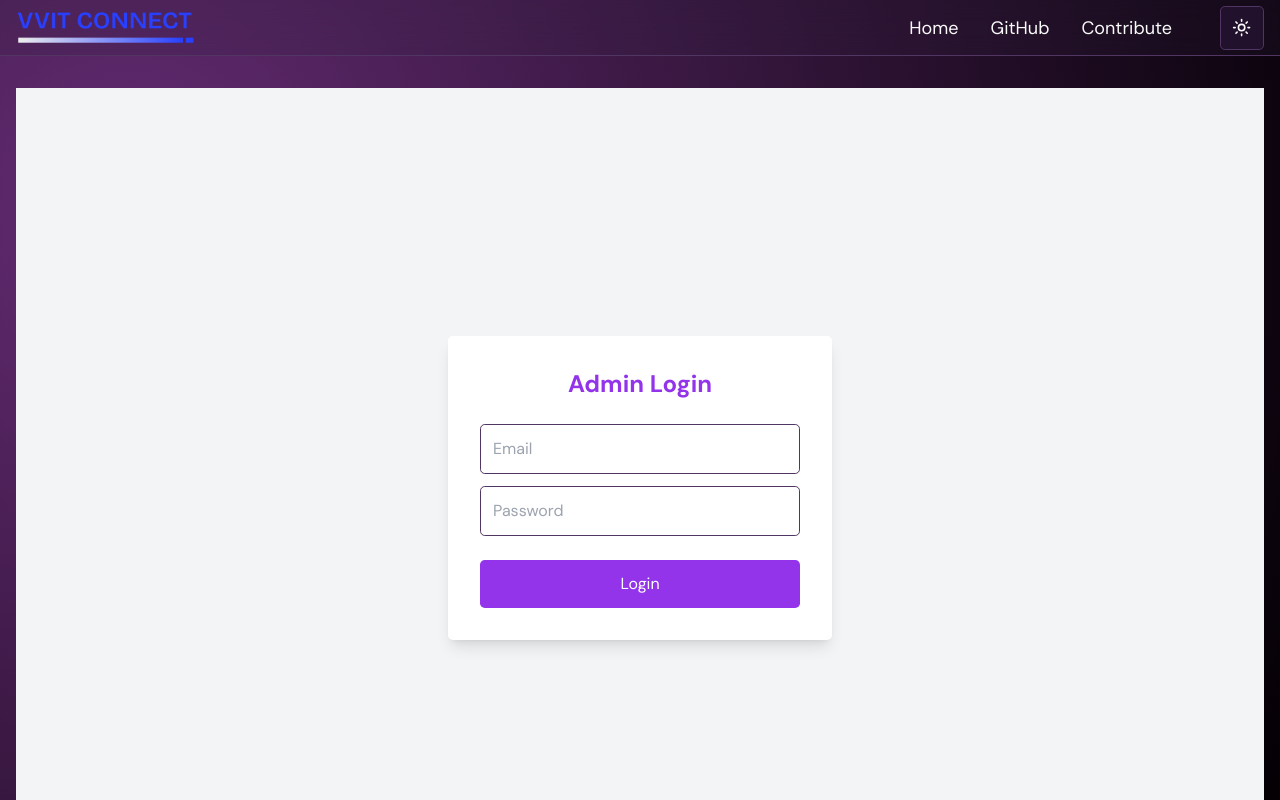
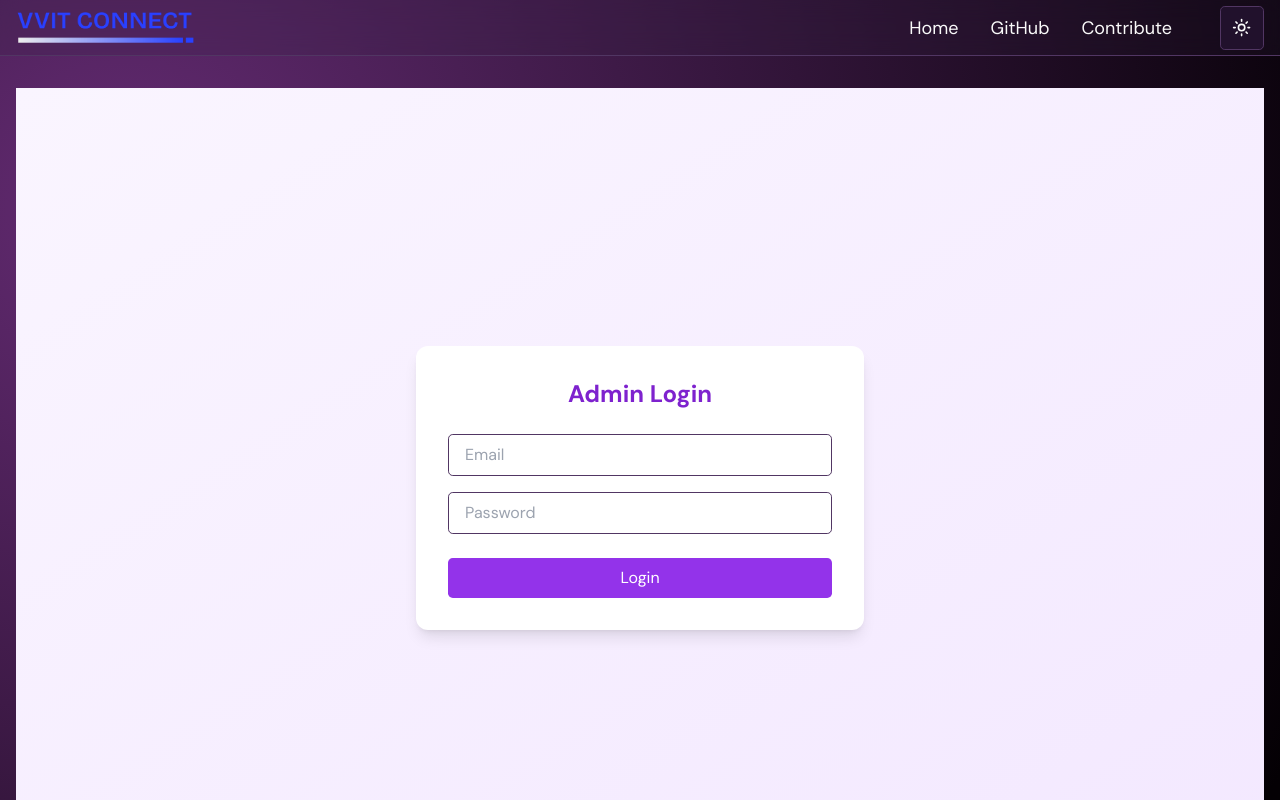
Before and after one commit to pyKinsu/VVITConnect, a Next.js app: page /admin/login in a window 1280 px wide. Shown: the top 800 px of the page. Built offline with nearby package versions, Linux system fonts and the light colour scheme.

Commit message:
Update page.tsx

```diff
--- a/src/app/admin/login/page.tsx
+++ b/src/app/admin/login/page.tsx
@@ -1,9 +1,9 @@
 "use client";
 
 import { useState } from "react";
-import { useRouter } from "next/navigation";
 import { signInWithEmailAndPassword } from "firebase/auth";
 import { auth } from "@/lib/firebase";
+import { useRouter } from "next/navigation";
 
 export default function AdminLoginPage() {
   const [email, setEmail] = useState("");
@@ -13,47 +13,50 @@ export default function AdminLoginPage() {
 
   const handleLogin = async (e: React.FormEvent) => {
     e.preventDefault();
-    setError("");
     try {
       await signInWithEmailAndPassword(auth, email, password);
-      localStorage.setItem("isAdmin", "true");
-      router.push("/admin/routine-editor");
-    } catch (err: any) {
-      setError("Invalid email or password");
+      router.push("/admin");
+    } catch (err) {
+      console.error(err);
+      setError("Invalid credentials. Try again.");
     }
   };
 
   return (
-    <main className="flex items-center justify-center h-screen bg-gray-100">
+    <main className="min-h-screen flex items-center justify-center bg-gradient-to-br from-purple-50 to-purple-100">
       <form
         onSubmit={handleLogin}
-        className="bg-white shadow-lg rounded-lg p-8 w-96"
+        className="bg-white shadow-lg rounded-xl p-8 w-full max-w-md"
       >
-        <h1 className="text-2xl font-bold mb-6 text-center text-purple-600">
+        <h1 className="text-2xl font-bold text-purple-700 mb-6 text-center">
           Admin Login
         </h1>
 
-        {error && <p className="text-red-500 mb-4 text-center">{error}</p>}
+        {error && (
+          <p className="text-red-500 text-sm text-center mb-4">{error}</p>
+        )}
 
         <input
           type="email"
           placeholder="Email"
-          className="w-full p-3 border rounded-lg mb-3"
           value={email}
           onChange={(e) => setEmail(e.target.value)}
+          required
+          className="w-full px-4 py-2 border rounded-lg mb-4 focus:ring-2 focus:ring-purple-500"
         />
 
         <input
           type="password"
           placeholder="Password"
-          className="w-full p-3 border rounded-lg mb-6"
           value={password}
           onChange={(e) => setPassword(e.target.value)}
+          required
+          className="w-full px-4 py-2 border rounded-lg mb-6 focus:ring-2 focus:ring-purple-500"
         />
 
         <button
           type="submit"
-          className="w-full bg-purple-600 text-white p-3 rounded-lg hover:bg-purple-700"
+          className="w-full bg-purple-600 text-white py-2 rounded-lg hover:bg-purple-700 transition"
         >
           Login
         </button>
```
